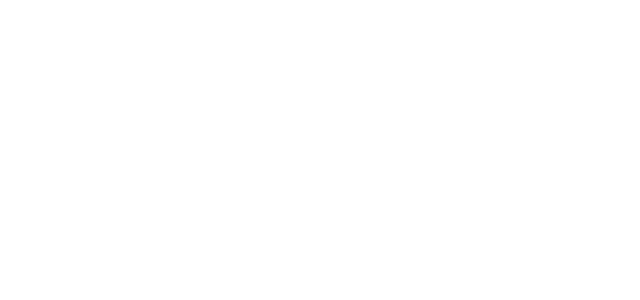
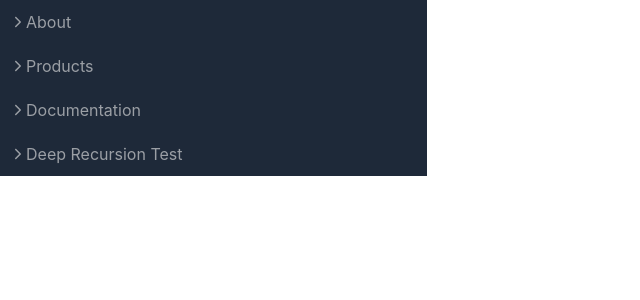
Before and after one commit to amalfrost/React-Components, a React (Vite) app in the folder React-components/: page /tree in a window 1280 px wide. Before the commit this address had no page. Shown: the top 300 px of the page, without its empty margins (0-640 px from the left). Built offline with nearby package versions, Linux system fonts and the light colour scheme.

Commit message:
implemented tree component

```diff
--- a/React-components/package.json
+++ b/React-components/package.json
@@ -13,6 +13,7 @@
     "@tailwindcss/vite": "^4.3.0",
     "react": "^19.2.6",
     "react-dom": "^19.2.6",
+    "react-icons": "^5.6.0",
     "react-router-dom": "^7.16.0",
     "tailwindcss": "^4.3.0"
   },
--- a/React-components/src/App.tsx
+++ b/React-components/src/App.tsx
@@ -4,6 +4,8 @@
 import Tabview from './components/tab-view-component/Tabview'
 import Home from './pages/Home'
 import { tabData } from './components/tab-view-component/tabViewData'
+import TreeComponent from './components/tree-component/TreeComponent'
+import { TreeMockData } from './components/tree-component/treeData'
 
 function App() {
 
@@ -11,6 +13,7 @@
     <Routes>
       <Route path='/' element={<Home />} />
       <Route path='/tabview' element={<Tabview contents={tabData} />} />
+      <Route path='/tree' element={<TreeComponent treeData={TreeMockData} />} />
     </Routes>
   )
 }
--- /dev/null
+++ b/React-components/src/components/tree-component/TreeComponent.tsx
@@ -0,0 +1,20 @@
+import React from 'react'
+import TreeNode from './TreeNode'
+
+const TreeComponent = ({ treeData }) => {
+
+    return (
+        <div className='w-1/3' >
+            <div>
+                {treeData.map((node) => (
+                    <TreeNode
+                        key={node.id}
+                        node={node}
+                    />
+                ))}
+            </div>
+        </div>
+    )
+}
+
+export default TreeComponent
--- /dev/null
+++ b/React-components/src/components/tree-component/TreeNode.tsx
@@ -0,0 +1,35 @@
+import React, { useState } from 'react'
+import { IoIosArrowForward } from "react-icons/io";
+import type { TreeData } from '../../models/treeViewModel';
+
+const TreeNode = ({ node }) => {
+
+    const [expanded, setExpanded] = useState(false)
+
+    function handleClick(e: Event, item: TreeData) {
+        e?.stopPropagation()
+        if (item.children?.length > 0)
+            setExpanded(!expanded)
+    }
+    const TITLE_STYLE = 'bg-gray-800 p-2.5 text-[#9b9fa5] cursor-pointer '
+    const ICON_STYLE = `transition-transform duration-200 ${expanded ? "rotate-90" : "rotate-0"}`
+    return (
+        <div className={`${TITLE_STYLE} ${expanded && 'text-[#dfdada]'}  `} onClick={(e) => handleClick(e, node)} >
+            <div className='flex items-center' >
+                {node.children && < IoIosArrowForward className={ICON_STYLE} />}
+                {node.title}
+            </div>
+
+            {expanded && node.children?.map(child => (
+                <div key={child.id} className='pl-2.5'>
+                    <TreeNode
+                        // key={child.id}
+                        node={child}
+                    />
+                </div>
+            ))}
+        </div>
+    )
+}
+
+export default TreeNode
--- /dev/null
+++ b/React-components/src/components/tree-component/treeData.ts
@@ -0,0 +1,176 @@
+import type { TreeData } from "../../models/treeViewModel";
+
+export const TreeMockData: TreeData[] = [
+    {
+        id: 1,
+        title: "About",
+        children: [
+            {
+                id: 11,
+                title: "Company",
+                children: [
+                    {
+                        id: 111,
+                        title: "History",
+                    },
+                    {
+                        id: 112,
+                        title: "Leadership",
+                        children: [
+                            {
+                                id: 1121,
+                                title: "CEO",
+                            },
+                            {
+                                id: 1122,
+                                title: "CTO",
+                            },
+                        ],
+                    },
+                ],
+            },
+            {
+                id: 12,
+                title: "Mission",
+            },
+        ],
+    },
+    {
+        id: 2,
+        title: "Products",
+        children: [
+            {
+                id: 21,
+                title: "Frontend",
+                children: [
+                    {
+                        id: 211,
+                        title: "React",
+                    },
+                    {
+                        id: 212,
+                        title: "Angular",
+                    },
+                    {
+                        id: 213,
+                        title: "Vue",
+                    },
+                ],
+            },
+            {
+                id: 22,
+                title: "Backend",
+                children: [
+                    {
+                        id: 221,
+                        title: "Node.js",
+                        children: [
+                            {
+                                id: 2211,
+                                title: "Express",
+                            },
+                            {
+                                id: 2212,
+                                title: "NestJS",
+                            },
+                        ],
+                    },
+                    {
+                        id: 222,
+                        title: "Java",
+                        children: [
+                            {
+                                id: 2221,
+                                title: "Spring Boot",
+                            },
+                        ],
+                    },
+                ],
+            },
+        ],
+    },
+    {
+        id: 3,
+        title: "Documentation",
+        children: [
+            {
+                id: 31,
+                title: "Getting Started",
+            },
+            {
+                id: 32,
+                title: "Guides",
+                children: [
+                    {
+                        id: 321,
+                        title: "Installation",
+                    },
+                    {
+                        id: 322,
+                        title: "Configuration",
+                        children: [
+                            {
+                                id: 3221,
+                                title: "Environment Variables",
+                            },
+                            {
+                                id: 3222,
+                                title: "Build Settings",
+                                children: [
+                                    {
+                                        id: 32221,
+                                        title: "Development",
+                                    },
+                                    {
+                                        id: 32222,
+                                        title: "Production",
+                                    },
+                                ],
+                            },
+                        ],
+                    },
+                ],
+            },
+        ],
+    },
+    {
+        id: 4,
+        title: "Deep Recursion Test",
+        children: [
+            {
+                id: 41,
+                title: "Level 1",
+                children: [
+                    {
+                        id: 411,
+                        title: "Level 2",
+                        children: [
+                            {
+                                id: 4111,
+                                title: "Level 3",
+                                children: [
+                                    {
+                                        id: 41111,
+                                        title: "Level 4",
+                                        children: [
+                                            {
+                                                id: 411111,
+                                                title: "Level 5",
+                                                children: [
+                                                    {
+                                                        id: 4111111,
+                                                        title: "Level 6",
+                                                    },
+                                                ],
+                                            },
+                                        ],
+                                    },
+                                ],
+                            },
+                        ],
+                    },
+                ],
+            },
+        ],
+    },
+];
--- /dev/null
+++ b/React-components/src/models/treeViewModel.ts
@@ -0,0 +1,12 @@
+export interface TreeData {
+    id: number;
+    title: string;
+    children?: TreeData[]
+
+}
+
+export interface TreeContent {
+    id: number;
+    title: string;
+
+}
--- a/React-components/src/pages/Home.tsx
+++ b/React-components/src/pages/Home.tsx
@@ -2,13 +2,17 @@
 import { Link } from 'react-router-dom'
 import Debounce from '../helper/Debounce'
 import PaginationView from '../components/pagination-component/PaginationView'
+import TreeComponent from '../components/tree-component/TreeComponent'
 
 const Home = () => {
+    const LINK_STYLE = ' bg-gray-300 p-2 px-4  max-w-3xs  text-2xl text-blue-400 shadow-md shadow-blue-500/50 '
     return (
         <div className='flex m-6' >
-            <Link className=' bg-gray-300 p-2 px-4  max-w-3xs  text-2xl text-blue-400 shadow-md shadow-blue-500/50 ' to={'/tabview'} >Tab view</Link>
-            <Debounce />
-            <PaginationView />
+            <Link className={LINK_STYLE} to={'/tabview'} >Tab view</Link>
+            <Link className={LINK_STYLE} to={'/tree'} >Tree view</Link>
+            {/* <Debounce />
+            <PaginationView /> */}
+            {/* <TreeComponent /> */}
         </div>
     )
 }
```
